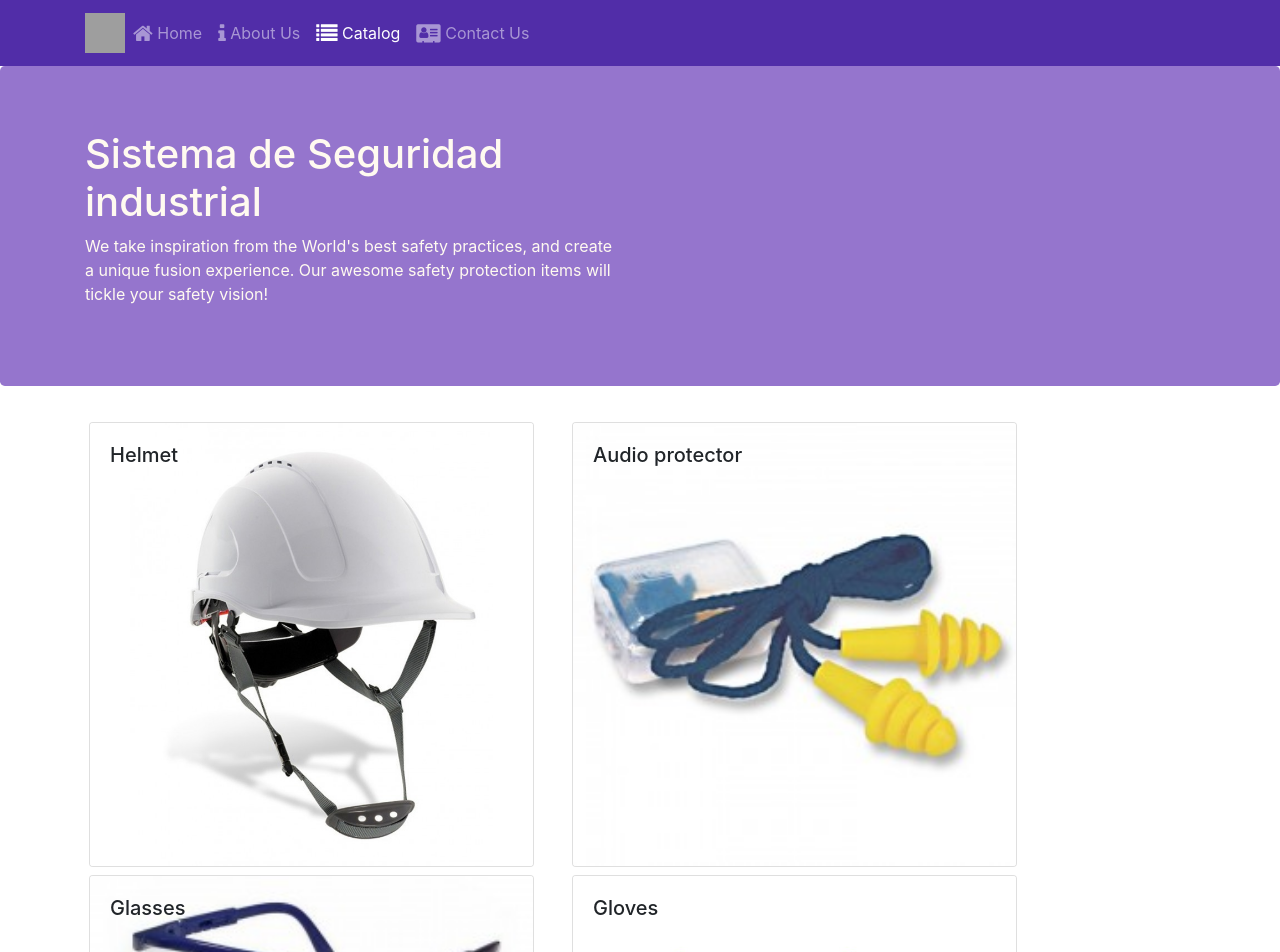
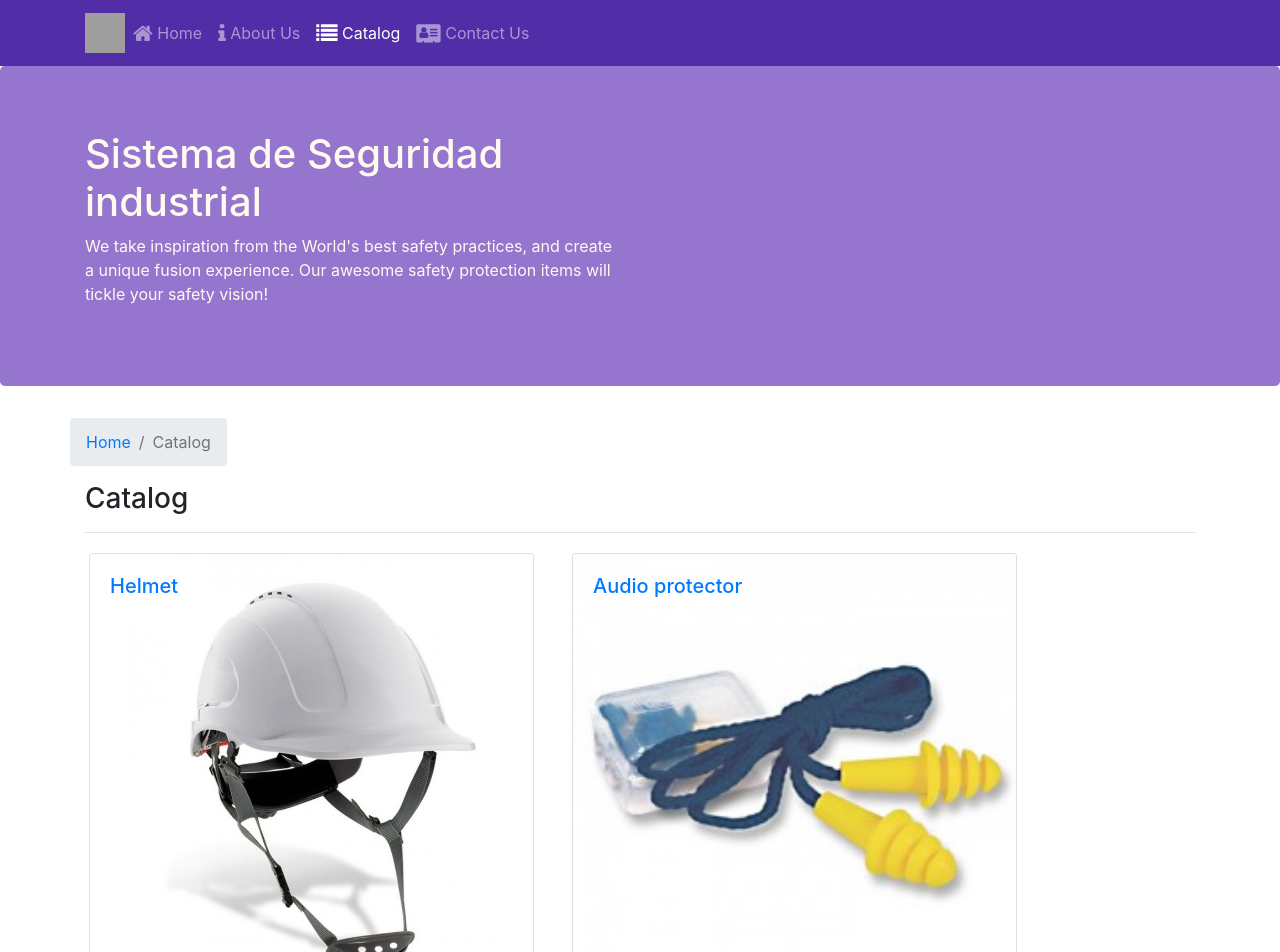
Before and after one commit to draconetics/final-react-project, a React (Create React App) app: page /catalog in a window 1280 px wide. Shown: the top 952 px of the page. Built offline with nearby package versions, Linux system fonts and the light colour scheme; grey boxes are pictures that could not be loaded.

Commit message:
Breadcrumb and put catalog item into a link

```diff
--- a/src/components/CatalogComponent.js
+++ b/src/components/CatalogComponent.js
@@ -1,16 +1,17 @@
 import React from 'react';
-import {Card, CardImg, CardImgOverlay, CardTitle} from "reactstrap";
+import {Breadcrumb, BreadcrumbItem, Card, CardImg, CardImgOverlay, CardTitle} from "reactstrap";
+import {Link} from "react-router-dom";
 
 function RenderCatalogItem({item, onClick}) {
     return (
-        <Card onClick={() => {
-            onClick(item.id)
-        }}>
-            <CardImg width="100%" src={item.image} alt={item.name}/>
-            <CardImgOverlay>
-                <CardTitle>{item.name}</CardTitle>
-            </CardImgOverlay>
-        </Card>
+        <Link to={`/catalog/${item.id}`}>
+            <Card>
+                <CardImg width="100%" src={item.image} alt={item.name}/>
+                <CardImgOverlay>
+                    <CardTitle>{item.name}</CardTitle>
+                </CardImgOverlay>
+            </Card>
+        </Link>
     );
 }
 
@@ -18,12 +19,22 @@
     var catalog = props.items.map(item => {
         return (
             <div key={item.id} className="col-12 col-md-5 m-1">
-                <RenderCatalogItem item={item} onClick={props.onClick}/>
+                <RenderCatalogItem item={item}/>
             </div>
         );
     });
     return (
         <div className="container">
+            <div className="row">
+                <Breadcrumb>
+                    <BreadcrumbItem><Link to="/home">Home</Link></BreadcrumbItem>
+                    <BreadcrumbItem active>Catalog</BreadcrumbItem>
+                </Breadcrumb>
+                <div className="col-12">
+                    <h3>Catalog</h3>
+                    <hr/>
+                </div>
+            </div>
             <div className="row">
                 {catalog}
             </div>
```
